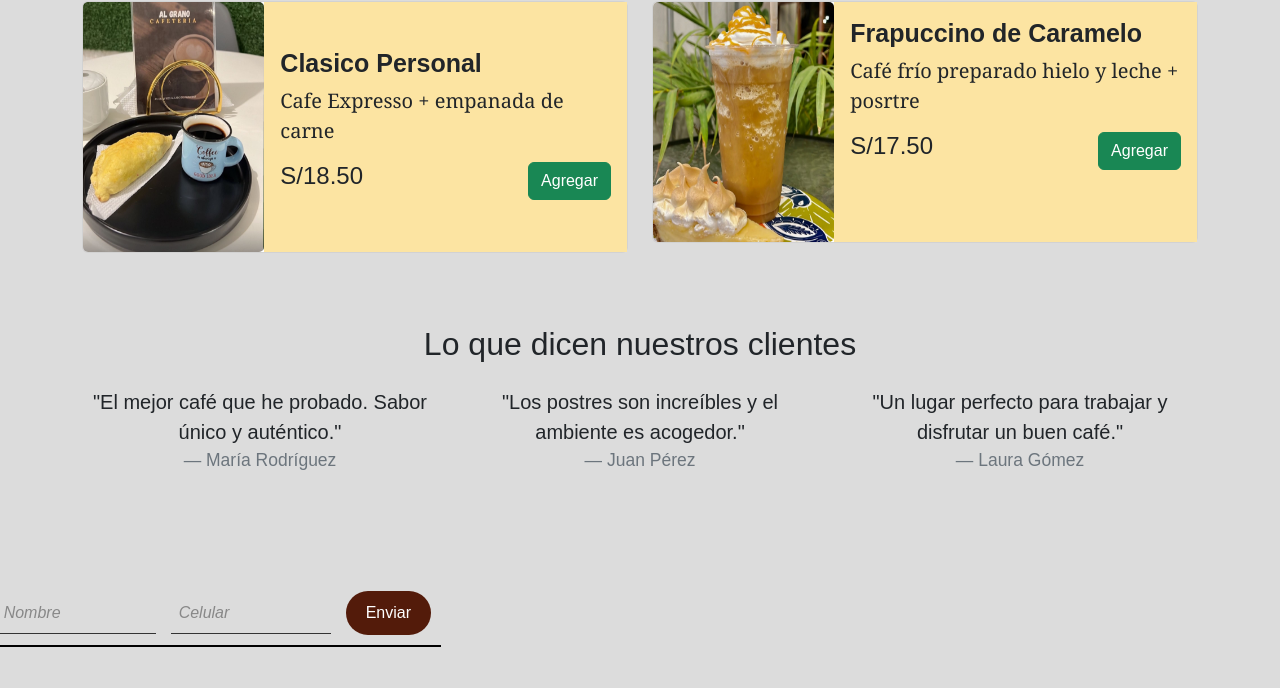
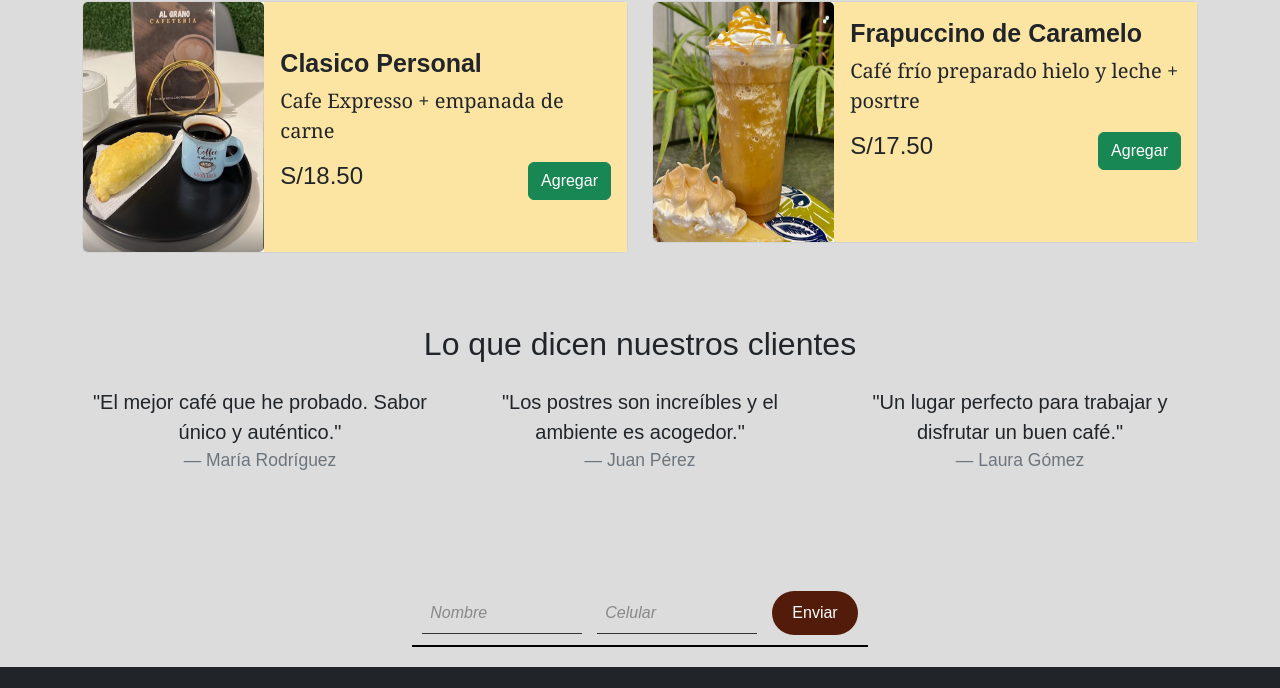
Before and after one commit to Waltersp01/gibhubpruebas, a plain HTML site: page index.html in a window 1280 px wide. Shown: the part 1330-2018 px from the top of the page. Drawn offline with nearby package versions, Linux system fonts and the light colour scheme.

Commit message:
index.html

```diff
--- a/index.html
+++ b/index.html
@@ -222,7 +222,7 @@
         </div>
     </section>
 
-    <div class="col-md-4 mb-4">
+    <div class="conteiner">
         <div id="contacto" class="reservacion">
             <form class="reservacion-form">
                 <input type="text" id="nombre" name="nombre" required placeholder="Nombre">
```
